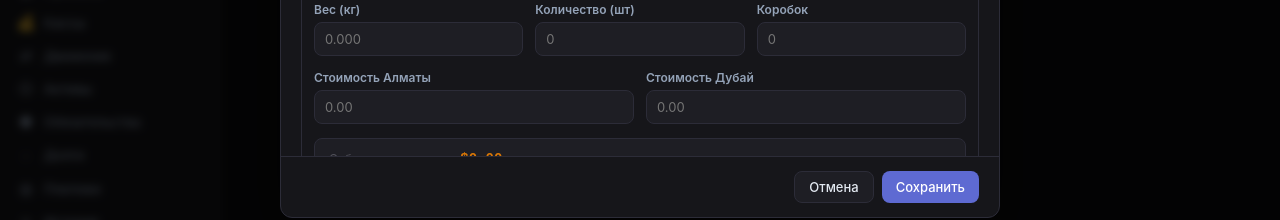
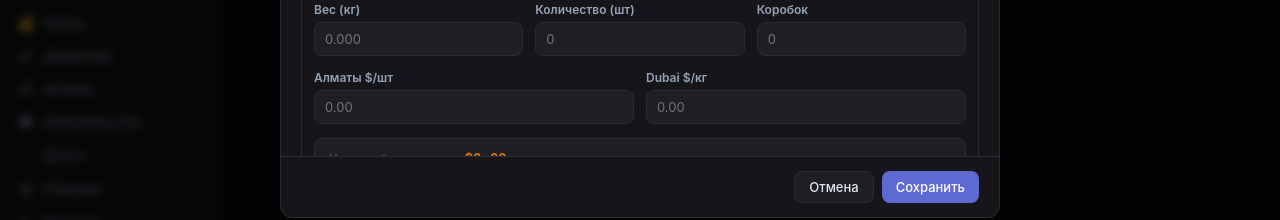
Before and after one commit to xiaomitronkz-maker/cargo-app, a React (Vite) app in the folder client/: page /purchases in a window 1280 px wide. Both pictures are taken after typing "2020-01-15", "2020-01-15" into the empty fields and a click on the button "+ Добавить приход". Shown: the part 542-762 px from the top of the page. Built offline with nearby package versions, Linux system fonts and the light colour scheme; no server answers.

Commit message:
fix: calculate receipt cost by kg and pieces

```diff
--- a/client/src/pages/Purchases.jsx
+++ b/client/src/pages/Purchases.jsx
@@ -3,6 +3,11 @@ import Modal, { ConfirmModal } from '../components/Modal'
 import api from '../api'
 
 const today = () => new Date().toISOString().slice(0, 10)
+const purchaseTotalCost = (row) => {
+  const weight = +(row.weight_kg ?? row.weight) || 0
+  const quantity = +(row.quantity_pcs ?? row.quantity) || 0
+  return (weight * (+row.cost_dubai || 0)) + (quantity * (+row.cost_almaty || 0))
+}
 
 const EMPTY = {
   date: today(),
@@ -158,8 +163,8 @@ export default function Purchases() {
   const previewTotalCost = (() => {
     const a = parseFloat(form.cost_almaty)
     const d = parseFloat(form.cost_dubai)
-    if (isNaN(a) && isNaN(d)) return null
-    return ((isNaN(a) ? 0 : a) + (isNaN(d) ? 0 : d)).toFixed(2)
+    if (isNaN(a) && isNaN(d) && !(+form.weight_kg > 0) && !(+form.quantity_pcs > 0)) return null
+    return purchaseTotalCost(form).toFixed(2)
   })()
 
   // Итоги по таблице
@@ -167,9 +172,7 @@ export default function Purchases() {
   const totalCost   = purchases.reduce((s, p) => s + (+p.total_cost || 0), 0)
   const itemsTotalWeight = items.reduce((sum, i) => sum + Number(i.weight || 0), 0)
   const itemsTotalQty = items.reduce((sum, i) => sum + Number(i.quantity || 0), 0)
-  const itemsTotalCost =
-    items.reduce((sum, i) => sum + Number(i.cost_almaty || 0), 0) +
-    items.reduce((sum, i) => sum + Number(i.cost_dubai || 0), 0)
+  const itemsTotalCost = items.reduce((sum, i) => sum + purchaseTotalCost(i), 0)
   const pricePerKg = itemsTotalWeight ? itemsTotalCost / itemsTotalWeight : 0
   const pricePerItem = itemsTotalQty ? itemsTotalCost / itemsTotalQty : 0
   const valueTone = (value) => ({ color: value > 0 ? 'var(--text)' : 'var(--text-muted)' })
@@ -177,14 +180,14 @@ export default function Purchases() {
     const prices = purchaseHistory
       .filter(p => String(p.product_id) === String(item.product_id))
       .map(p => {
-        const cost = (+p.cost_almaty || 0) + (+p.cost_dubai || 0)
+        const cost = (+p.total_cost || 0) || purchaseTotalCost(p)
         const base = (+p.weight_kg || 0) > 0 ? (+p.weight_kg || 0) : (+p.quantity_pcs || 0)
         return base ? cost / base : 0
       })
       .filter(price => price > 0)
     const avgPrice = prices.length ? prices.reduce((sum, price) => sum + price, 0) / prices.length : 0
     const lastPrice = prices.length ? prices[0] : 0
-    const currentCost = (+item.cost_almaty || 0) + (+item.cost_dubai || 0)
+    const currentCost = purchaseTotalCost(item)
     const currentBase = (+item.weight || 0) || (+item.quantity || 0) || 1
     const currentPrice = currentCost / currentBase
     const diff = currentPrice - avgPrice
@@ -242,8 +245,8 @@ export default function Purchases() {
                 <th>Вес (кг)</th>
                 <th>Шт</th>
                 <th>Коробки</th>
-                <th>Алматы</th>
-                <th>Дубай</th>
+                <th>Алматы $/шт</th>
+                <th>Dubai $/кг</th>
                 <th>Итого себест.</th>
                 <th></th>
               </tr>
@@ -384,7 +387,7 @@ export default function Purchases() {
 	          {modal === 'create' ? (
 	            <>
 		              {items.map((item, index) => {
-		                const cost = (+item.cost_almaty || 0) + (+item.cost_dubai || 0)
+		                const cost = purchaseTotalCost(item)
 		                const costControl = getCostControl(item)
 		                return (
 	                  <div key={index} style={{ border: '1px solid var(--border)', borderRadius: 8, padding: 12, marginBottom: 14 }}>
@@ -415,16 +418,16 @@ export default function Purchases() {
 	                    </div>
 	                    <div className="form-row">
 	                      <div className="form-group">
-	                        <label className="form-label">Стоимость Алматы</label>
+	                        <label className="form-label">Алматы $/шт</label>
 	                        <input type="number" step="0.01" min="0" className="form-input" value={item.cost_almaty} onChange={e => setItemF(index, 'cost_almaty', e.target.value)} placeholder="0.00" />
 	                      </div>
 	                      <div className="form-group">
-	                        <label className="form-label">Стоимость Дубай</label>
+	                        <label className="form-label">Dubai $/кг</label>
 	                        <input type="number" step="0.01" min="0" className="form-input" value={item.cost_dubai} onChange={e => setItemF(index, 'cost_dubai', e.target.value)} placeholder="0.00" />
 	                      </div>
 	                    </div>
 		                    <div style={{ background: 'var(--surface-2)', border: '1px solid var(--border)', borderRadius: 8, padding: '10px 14px', marginBottom: 14 }}>
-		                      <span style={{ fontSize: 12, color: 'var(--text-muted)' }}>Себестоимость за кг</span>
+		                      <span style={{ fontSize: 12, color: 'var(--text-muted)' }}>Итого себестоимость</span>
 		                      <span style={{ fontSize: 14, fontWeight: 700, color: 'var(--warning)', fontFamily: 'monospace', marginLeft: 8 }}>
 		                        {fmt(cost)}
 		                      </span>
@@ -499,12 +502,12 @@ export default function Purchases() {
 	              </div>
 	              <div className="form-row">
 	                <div className="form-group">
-	                  <label className="form-label">Стоимость Алматы</label>
+	                  <label className="form-label">Алматы $/шт</label>
 	                  <input type="number" step="0.01" min="0" className="form-input"
 	                    value={form.cost_almaty} onChange={e => setF('cost_almaty', e.target.value)} placeholder="0.00" />
 	                </div>
 	                <div className="form-group">
-	                  <label className="form-label">Стоимость Дубай</label>
+	                  <label className="form-label">Dubai $/кг</label>
 	                  <input type="number" step="0.01" min="0" className="form-input"
 	                    value={form.cost_dubai} onChange={e => setF('cost_dubai', e.target.value)} placeholder="0.00" />
 	                </div>
@@ -513,7 +516,7 @@ export default function Purchases() {
 	                <div style={{ background: 'var(--surface-2)', border: '1px solid var(--border)', borderRadius: 8, padding: '10px 14px', marginBottom: 14 }}>
 	                  <span style={{ fontSize: 12, color: 'var(--text-muted)' }}>Итоговая себестоимость</span>
 	                  <span style={{ fontSize: 14, fontWeight: 700, color: 'var(--warning)', fontFamily: 'monospace', marginLeft: 8 }}>
-	                    = {fmt(form.cost_almaty || 0)} + {fmt(form.cost_dubai || 0)} = <strong>${previewTotalCost}</strong>
+	                    = ({form.weight_kg || 0} кг × {fmt(form.cost_dubai || 0)}) + ({form.quantity_pcs || 0} шт × {fmt(form.cost_almaty || 0)}) = <strong>${previewTotalCost}</strong>
 	                  </span>
 	                </div>
 	              )}
--- a/client/src/pages/Receipts.jsx
+++ b/client/src/pages/Receipts.jsx
@@ -3,7 +3,9 @@ import Modal from '../components/Modal'
 import api from '../api'
 
 const fmtNum = (n, digits = 2) => (+n || 0).toLocaleString('ru-RU', { minimumFractionDigits: digits, maximumFractionDigits: digits })
+const fmtMoney = (n) => '$' + fmtNum(n, 2)
 const emptyItem = () => ({ product_id: '', weight: '', quantity: '', cost_almaty: '', cost_dubai: '', note: '' })
+const itemTotalCost = (item) => ((+item.weight || 0) * (+item.cost_dubai || 0)) + ((+item.quantity || 0) * (+item.cost_almaty || 0))
 
 export default function Receipts() {
   const [receipts, setReceipts] = useState([])
@@ -226,6 +228,9 @@ export default function Receipts() {
                   <th>Товар</th>
                   <th>Количество</th>
                   <th>Вес</th>
+                  <th>Dubai $/кг</th>
+                  <th>Алматы $/шт</th>
+                  <th>Итого себест.</th>
                   <th>Заметка</th>
                 </tr>
               </thead>
@@ -235,6 +240,9 @@ export default function Receipts() {
                     <td>{item.product_name || '—'}</td>
                     <td className="td-mono">{fmtNum(item.quantity, 0)} шт</td>
                     <td className="td-mono">{fmtNum(item.weight, 3)} кг</td>
+                    <td className="td-mono">{fmtMoney(item.cost_dubai)}</td>
+                    <td className="td-mono">{fmtMoney(item.cost_almaty)}</td>
+                    <td><span className="badge badge-warning">{fmtMoney(itemTotalCost(item))}</span></td>
                     <td className="td-muted">{item.note || '—'}</td>
                   </tr>
                 ))}
@@ -310,19 +318,25 @@ export default function Receipts() {
                   <input type="number" min="0" step="0.001" className="form-input" value={item.weight} onChange={e => setItemF(index, 'weight', e.target.value)} />
                 </div>
                 <div className="form-group">
-                  <label className="form-label">Количество</label>
+                  <label className="form-label">Кол-во (шт)</label>
                   <input type="number" min="0" step="1" className="form-input" value={item.quantity} onChange={e => setItemF(index, 'quantity', e.target.value)} />
                 </div>
               </div>
               <div className="form-row">
                 <div className="form-group">
-                  <label className="form-label">Стоимость Алматы</label>
+                  <label className="form-label">Алматы $/шт</label>
                   <input type="number" min="0" step="0.01" className="form-input" value={item.cost_almaty} onChange={e => setItemF(index, 'cost_almaty', e.target.value)} />
                 </div>
                 <div className="form-group">
-                  <label className="form-label">Стоимость Дубай</label>
+                  <label className="form-label">Dubai $/кг</label>
                   <input type="number" min="0" step="0.01" className="form-input" value={item.cost_dubai} onChange={e => setItemF(index, 'cost_dubai', e.target.value)} />
                 </div>
+              </div>
+              <div style={{ background: 'var(--surface-2)', border: '1px solid var(--border)', borderRadius: 8, padding: '10px 14px', marginBottom: 14 }}>
+                <span style={{ fontSize: 12, color: 'var(--text-muted)' }}>Итого себестоимость</span>
+                <span style={{ fontSize: 14, fontWeight: 700, color: 'var(--warning)', fontFamily: 'monospace', marginLeft: 8 }}>
+                  {fmtMoney(itemTotalCost(item))}
+                </span>
               </div>
               <div className="form-group">
                 <label className="form-label">Заметка</label>
```
Also changed, not shown: 1 other file (tests, documents, lock files or other folders).
